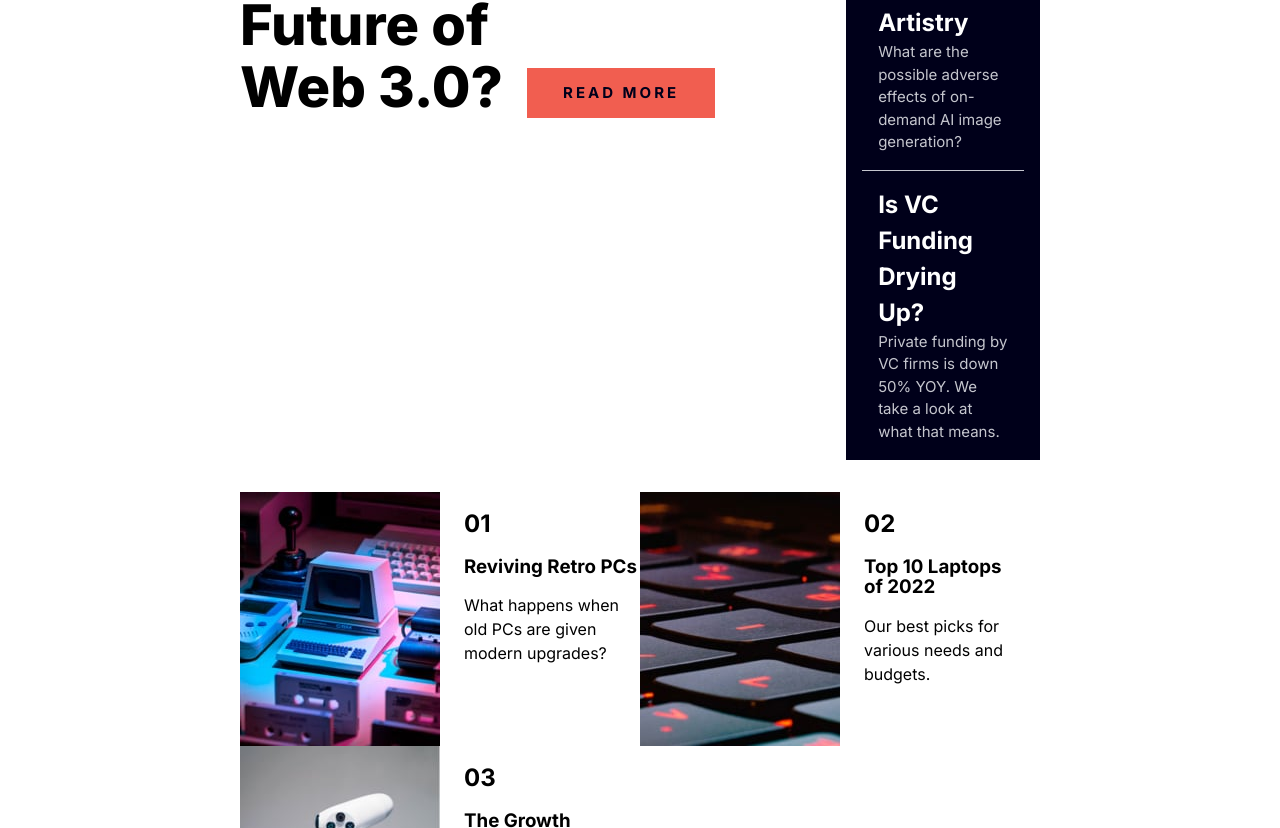
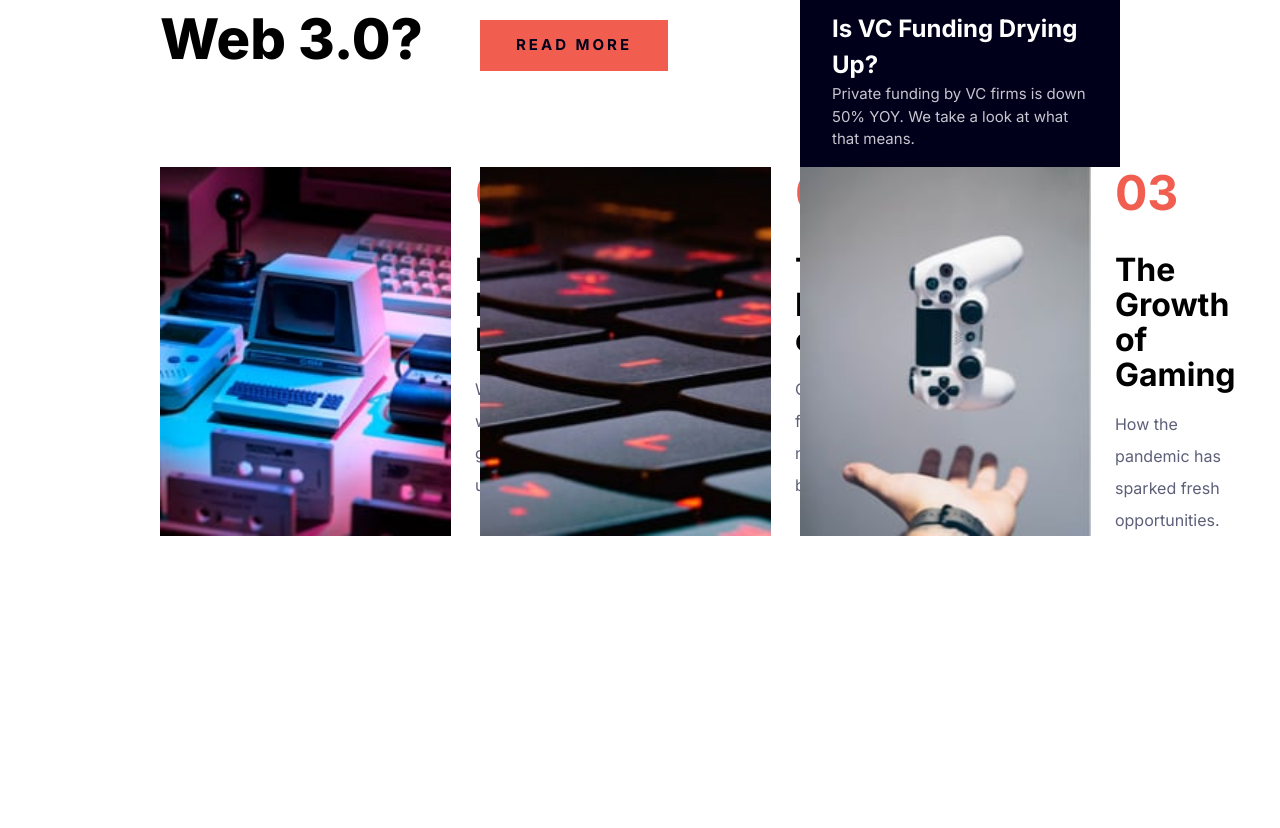
Before and after one commit to Chris-Wagg-Frontend-Mentor-Projects/news-homepage, a Next.js app: page / in a window 1280 px wide. Shown: the part 532-1360 px from the top of the page. After the commit the page ends 1068 px from the top, so only its background shows below. Built offline with nearby package versions, Linux system fonts and the light colour scheme.

Commit message:
grid alignment fixes

```diff
--- a/src/app/globals.css
+++ b/src/app/globals.css
@@ -91,13 +91,13 @@ html {
 	--fw-light: 400;
 	--fw-med: 700;
 	--fw-bold: 800;
-	--margin-border: 15rem;
+	--margin-border: 10rem;
 }
 /* grid setup */
 .body-container {
 	display: grid;
 
-	grid-template-columns: [main-start] 2fr [main-end aside-start] 1fr [aside-end];
+	grid-template-columns: 10rem [main-start] 2fr [main-end aside-start] 1fr [aside-end] 10rem;
 
 	grid-template-rows: [section-one-start]auto[section-one-end section-two-start]auto[section-two-end];
 }
@@ -123,7 +123,7 @@ html {
 }
 
 .articles-container {
-	grid-column: main-start / aide-end;
+	grid-column: main-start / aside-end;
 	grid-row: section-two-start / section-two-end;
 }
 
@@ -206,7 +206,10 @@ html {
 /* main article */
 
 .main-article {
-	margin: 0 2rem 0 var(--margin-border);
+}
+
+.main-article__image {
+	padding-right: 2rem;
 }
 
 .main-article-wrapper {
@@ -251,7 +254,6 @@ html {
 .aside-container {
 	background-color: var(--clr-very-dark-blue);
 	padding: 0 1rem;
-	margin-right: var(--margin-border);
 	display: grid;
 }
 
@@ -298,14 +300,9 @@ html {
 
 .articles-container {
 	display: grid;
-	grid-template-columns: repeat(auto-fit, minmax(375px, 1fr));
-	margin: 2rem var(--margin-border);
+
+	grid-template-columns: repeat(auto-fit, minmax(0, 1fr));
 }
-
-.article-card__text {
-	max-width: 23ch;
-}
-
 .article-card {
 	display: flex;
 }
@@ -313,6 +310,20 @@ html {
 .article-card > img {
 	/* max-height: 125px; */
 	margin-right: 1.5rem;
+}
+
+.article-card__number {
+	color: var(--clr-red);
+	font-size: 3rem;
+	margin: 0;
+}
+.article-card__title {
+	font-size: 2rem;
+}
+
+.article-card__text {
+	line-height: 2;
+	color: var(--clr-dark-gray-blue);
 }
 
 /* media queries */
```
